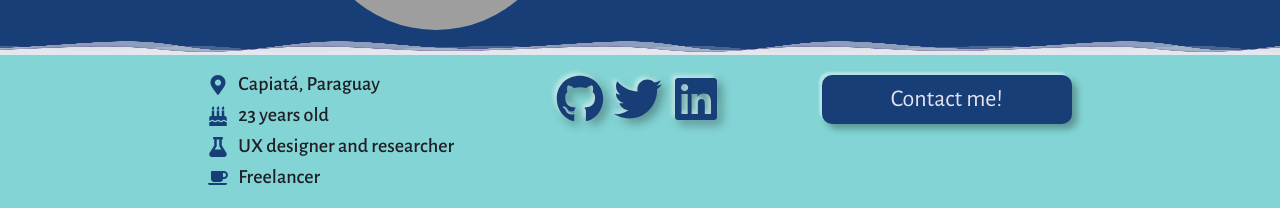
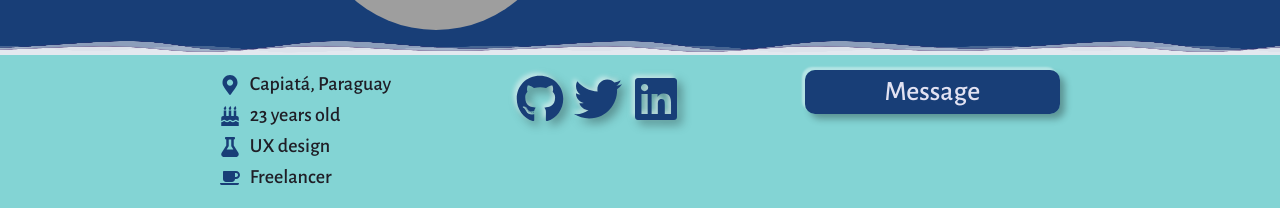
Before and after one commit to angelmgl/myportfolio, a Next.js app: page / in a window 1280 px wide. Shown: the part 245-453 px from the top of the page. Built offline with nearby package versions, Linux system fonts and the light colour scheme; grey boxes are pictures that could not be loaded.

Commit message:
Contact section modified

```diff
--- a/components/Contact/Contact.module.css
+++ b/components/Contact/Contact.module.css
@@ -16,31 +16,43 @@
 }
 
 .link {
-    font-size: 2rem;
-    padding: 0.5rem 2rem;
+    display: flex;
+    justify-content: space-evenly;
+    align-items: center;
+    width: 320px;
+    height: 40px;
+    margin: 1rem 0;
+    font-size: 1.5rem;
     border-radius: 10px;
     font-weight: 500;
-    background-color: #83d4d4;
-    color: #1e1f26;
+    background-color: #183E77;
+    color: #e2e2f2;
     transition: all 0.5s;
     box-shadow: -3px -3px 2px rgba(255, 255, 255, 0.4),
         5px 5px 7px rgba(0, 0, 0, 0.3);
 }
 
 .link:hover {
-    background-color: #73b4c4;
+    background-color: #182d54;
     box-shadow: 3px 3px 2px rgba(255, 255, 255, 0.4),
         -3px -3px 5px rgba(0, 0, 0, 0.3);
 }
 
+.telegram {
+    font-size: 1.8rem;
+}
+
 @media only screen and (max-width: 768px) {
     .svg {
-        width: 390px;
-        height: 430px;
+        width: 350px;
+    }
+
+    .link {
+        width: 250px;
     }
 }
 
-@media only screen and (max-width: 567px) {
+@media only screen and (max-width: 667px) {
     .container {
         flex-direction: column;
     }
@@ -54,4 +66,8 @@
         text-align: center;
         margin-left: 0;
     }
+
+    .link {
+        margin: 1rem auto;
+    }
 }
--- a/components/Contact/index.js
+++ b/components/Contact/index.js
@@ -1,19 +1,35 @@
-import Link from "next/link";
+import { FaTelegramPlane, FaEnvelope } from "react-icons/fa";
 import styles from "./Contact.module.css";
 
 const Contact = () => {
     return (
-        <section className={styles.container}>
+        <section className={styles.container} id="contact">
             <img src="/img/message.svg" alt="message" className={styles.svg} />
             <div className={styles.contact}>
-                <h2 style={{fontSize: "2rem"}}>Interested in working together?</h2>
-                <p style={{fontSize: "1.5rem"}}>
+                <h2 style={{ fontSize: "2rem" }}>
+                    Interested in working together?
+                </h2>
+                <p style={{ fontSize: "1.5rem" }}>
                     I’m always open to collaborate in projects or job
                     opportunities.
                 </p>
-                <Link href="/contact-me">
-                    <a className={styles.link}>Let's chat for a while!</a>
-                </Link>
+                <a
+                    href="https://t.me/angelmgl"
+                    target="_blank"
+                    rel="noreferrer"
+                    className={styles.link}
+                >
+                    <FaTelegramPlane className={styles.telegram} />
+                    Hit me up on Telegram!
+                </a>
+                <a
+                    href="mailto:angelemegeele@gmail.com?Subject=I'd%20like%20to%20talk%20with%20you"
+                    rel="noreferrer"
+                    className={styles.link}
+                >
+                    <FaEnvelope className={styles.email} />
+                    Hit me up by email!
+                </a>
             </div>
         </section>
     );
--- a/components/Info/Info.module.css
+++ b/components/Info/Info.module.css
@@ -53,7 +53,25 @@
             drop-shadow(-3px -3px 3px rgba(0, 0, 0, 0.3));
 }
 
-@media only screen and (max-width: 576px) {
+.link {
+    padding: 0.5rem 5rem;
+    font-size: 1.75rem;
+    border-radius: 10px;
+    font-weight: 500;
+    background-color: #183E77;
+    color: #e2e2f2;
+    transition: all 0.5s;
+    box-shadow: -3px -3px 2px rgba(255, 255, 255, 0.4),
+        5px 5px 7px rgba(0, 0, 0, 0.3);
+}
+
+.link:hover {
+    background-color: #182d54;
+    box-shadow: 3px 3px 2px rgba(255, 255, 255, 0.4),
+        -3px -3px 5px rgba(0, 0, 0, 0.3);
+}
+
+@media only screen and (max-width: 667px) {
 
     .container {
         flex-direction: column-reverse;
--- a/components/Info/index.js
+++ b/components/Info/index.js
@@ -7,7 +7,6 @@ import {
     FaCoffee,
     FaFlask
 } from "react-icons/fa";
-import Button from "../components/Button";
 import styles from "./Info.module.css";
 
 const Info = () => {
@@ -25,7 +24,7 @@ const Info = () => {
                     </li>
                     <li>
                         <FaFlask />
-                        <span className={styles.data}>UX designer and researcher</span>
+                        <span className={styles.data}>UX design</span>
                     </li>
                     <li>
                         <FaCoffee />
@@ -38,7 +37,9 @@ const Info = () => {
                     <FaLinkedin className={styles.socialIcon} />
                 </div>
                 <div className={styles.btn}>
-                    <Button text="Contact me!" />
+                    <a href="#contact" className={styles.link}>
+                        Message
+                    </a>
                 </div>
             </div>
         </section>
--- a/components/Nav/index.js
+++ b/components/Nav/index.js
@@ -97,7 +97,7 @@ const Nav = ({ dark, setDark }) => {
                             drop-shadow(5px 5px 5px rgba(0, 0, 0, 0.3));
                 }
 
-                @media only screen and (max-width: 576px) {
+                @media only screen and (max-width: 656px) {
                     nav {
                         z-index: 999;
                     }
```
